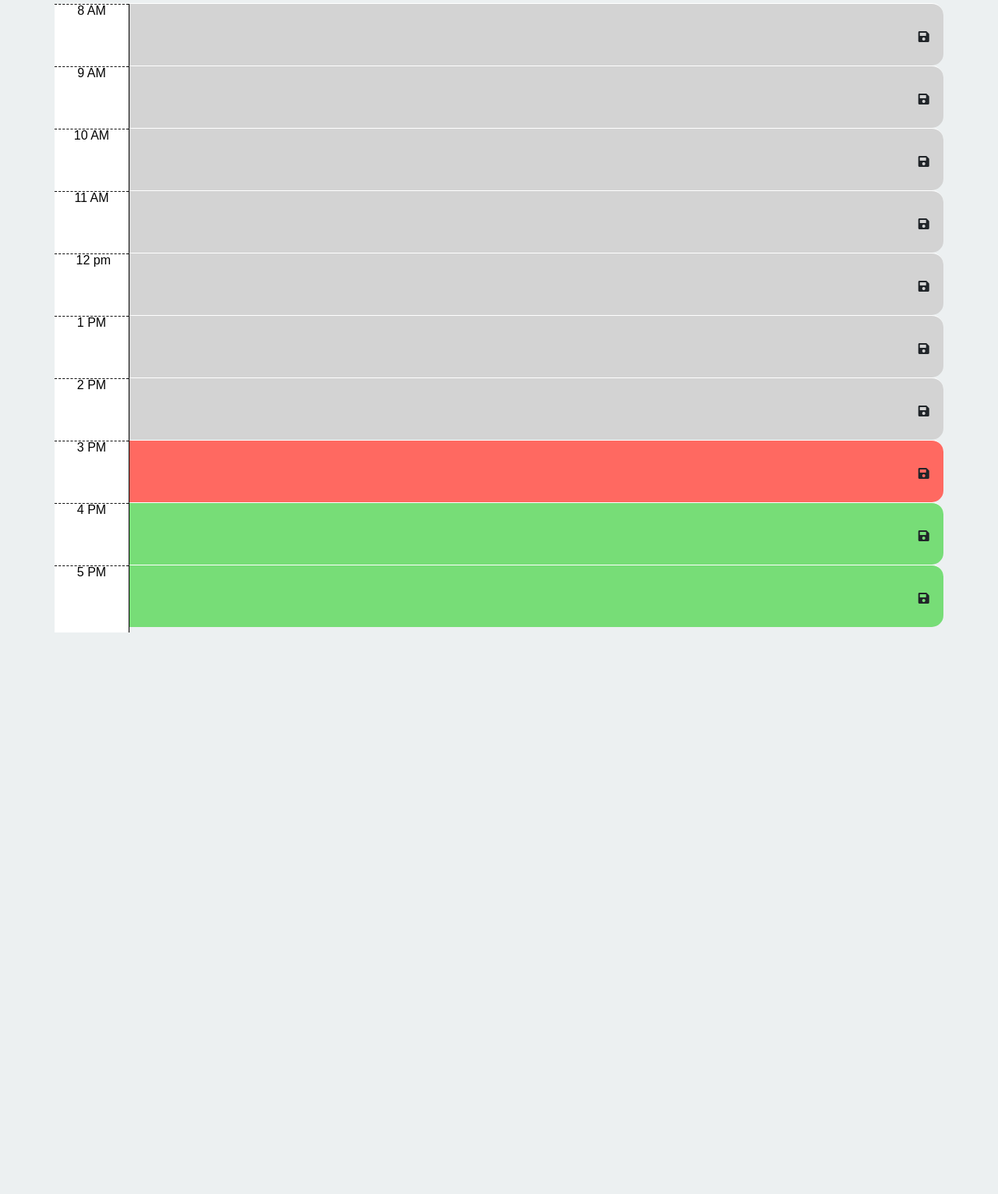
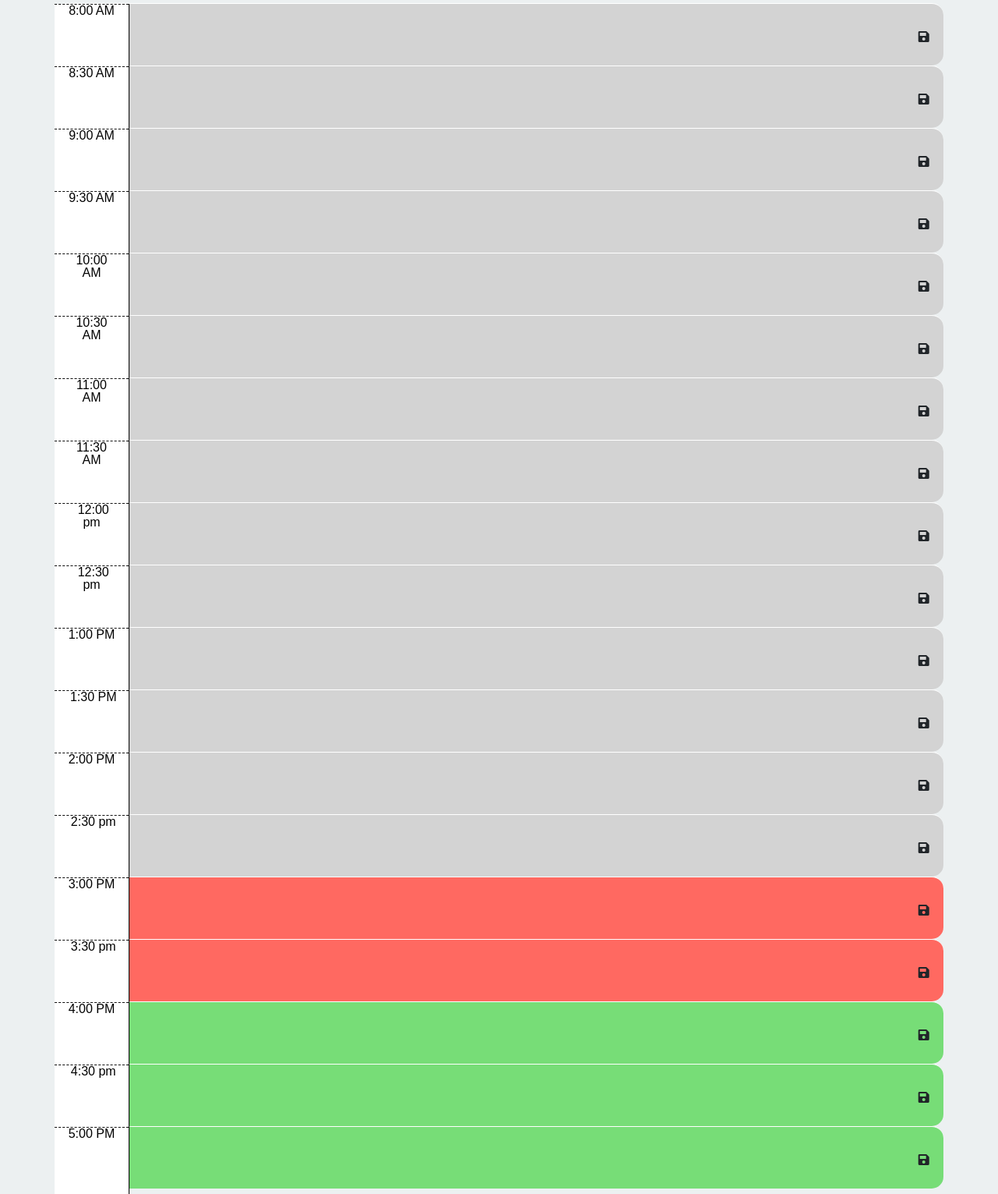
Before and after one commit to krrahe/Daily-Planner, a plain HTML site: page Develop/index.html in a window 1280 px wide. Shown: the part 400-1931 px from the top of the page at 78% size. Before the commit the page ends 1211 px from the top, so only its background shows below. Drawn offline with nearby package versions, Linux system fonts and the light colour scheme.

Commit message:
final touches

```diff
--- a/Develop/index.html
+++ b/Develop/index.html
@@ -25,12 +25,12 @@
     <script src="https://code.jquery.com/jquery-3.6.0.js"></script>
     <script src="https://code.jquery.com/ui/1.13.2/jquery-ui.js"></script>
     <link rel="stylesheet" href="style.css" />
-    <title>Work Day Scheduler</title>
+    <title>Daily Planner</title>
   </head>
 
   <body>
     <header class="jumbotron">
-      <h1 class="display-3">Work Day Scheduler</h1>
+      <h1 class="display-3">Daily Planner</h1>
       <p class="lead">A simple calendar app for scheduling your work day</p>
 
       <h4>
@@ -43,8 +43,16 @@
     <div class="container">
       <!-- Timeblocks start here -->
 <!-- doesnt save for 8 and only 8? -->
-      <div id="hour8 " class="time-block row">
-        <div class="col-md-1 hour ">8 AM</div>
+<!-- You ever think about how Dolly Parton is a liar? the work day isnt 9-5, Its 8-5 -->
+      <div id="hour8" class="time-block row">
+        <div class="col-md-1 hour ">8:00 AM</div>
+        <textarea class="col-md-10 task-info "> </textarea>
+        <button class="btn saveBtn col-md-1">
+          <i class="fas fa-save"></i>
+        </button>
+      </div>
+      <div id="hour8.5" class="time-block row">
+        <div class="col-md-1 hour ">8:30 AM</div>
         <textarea class="col-md-10 task-info "> </textarea>
         <button class="btn saveBtn col-md-1">
           <i class="fas fa-save"></i>
@@ -52,31 +60,59 @@
       </div>
 
       <div id="hour9" class="time-block row ">
-        <div class="col-md-1 hour">9 AM</div>
+        <div class="col-md-1 hour">9:00 AM</div>
         <textarea class="col-md-10 task-info"> </textarea>
+        <button class="btn saveBtn col-md-1">
+          <i class="fas fa-save"></i>
+        </button>
+      </div>
+      <div id="hour9.5" class="time-block row">
+        <div class="col-md-1 hour ">9:30 AM</div>
+        <textarea class="col-md-10 task-info "> </textarea>
         <button class="btn saveBtn col-md-1">
           <i class="fas fa-save"></i>
         </button>
       </div>
 
       <div id="hour10" class="time-block row ">
-        <div class="col-md-1 hour">10 AM</div>
+        <div class="col-md-1 hour">10:00 AM</div>
         <textarea class="col-md-10 task-info"> </textarea>
+        <button class="btn saveBtn col-md-1">
+          <i class="fas fa-save"></i>
+        </button>
+      </div>
+      <div id="hour10.5" class="time-block row">
+        <div class="col-md-1 hour ">10:30 AM</div>
+        <textarea class="col-md-10 task-info "> </textarea>
         <button class="btn saveBtn col-md-1">
           <i class="fas fa-save"></i>
         </button>
       </div>
 
       <div id="hour11" class="time-block row ">
-        <div class="col-md-1 hour">11 AM</div>
+        <div class="col-md-1 hour">11:00 AM</div>
         <textarea class="col-md-10 task-info"> </textarea>
+        <button class="btn saveBtn col-md-1">
+          <i class="fas fa-save"></i>
+        </button>
+      </div>
+      <div id="hour11.5" class="time-block row">
+        <div class="col-md-1 hour ">11:30 AM</div>
+        <textarea class="col-md-10 task-info "> </textarea>
         <button class="btn saveBtn col-md-1">
           <i class="fas fa-save"></i>
         </button>
       </div>
 
       <div id="hour12" class="time-block row ">
-        <div class="col-md-1 hour"> 12 pm</div>
+        <div class="col-md-1 hour"> 12:00 pm</div>
+        <textarea class="col-md-10 task-info"> </textarea>
+        <button class="btn saveBtn col-md-1">
+          <i class="fas fa-save"></i>
+        </button>
+      </div>
+      <div id="hour12.5" class="time-block row ">
+        <div class="col-md-1 hour"> 12:30 pm</div>
         <textarea class="col-md-10 task-info"> </textarea>
         <button class="btn saveBtn col-md-1">
           <i class="fas fa-save"></i>
@@ -84,15 +120,28 @@
       </div>
 
       <div id="hour13" class="time-block row">
-        <div class="col-md-1 hour">1 PM</div>
+        <div class="col-md-1 hour">1:00 PM</div>
         <textarea class="col-md-10 task-info"> </textarea>
         <button class="btn saveBtn col-md-1">
           <i class="fas fa-save"></i>
         </button>
       </div>
-
+      <div id="hour13.5" class="time-block row ">
+        <div class="col-md-1 hour"> 1:30 PM</div>
+        <textarea class="col-md-10 task-info"> </textarea>
+        <button class="btn saveBtn col-md-1">
+          <i class="fas fa-save"></i>
+        </button>
+      </div>
       <div id="hour14" class="time-block row">
-        <div class="col-md-1 hour">2 PM</div>
+        <div class="col-md-1 hour">2:00 PM</div>
+        <textarea class="col-md-10 task-info"> </textarea>
+        <button class="btn saveBtn col-md-1">
+          <i class="fas fa-save"></i>
+        </button>
+      </div>
+      <div id="hour14.5" class="time-block row ">
+        <div class="col-md-1 hour"> 2:30 pm</div>
         <textarea class="col-md-10 task-info"> </textarea>
         <button class="btn saveBtn col-md-1">
           <i class="fas fa-save"></i>
@@ -100,7 +149,14 @@
       </div>
 
       <div id="hour15" class="time-block row">
-        <div class="col-md-1 hour">3 PM</div>
+        <div class="col-md-1 hour">3:00 PM</div>
+        <textarea class="col-md-10 task-info"> </textarea>
+        <button class="btn saveBtn col-md-1">
+          <i class="fas fa-save"></i>
+        </button>
+      </div>
+      <div id="hour15.5" class="time-block row ">
+        <div class="col-md-1 hour"> 3:30 pm</div>
         <textarea class="col-md-10 task-info"> </textarea>
         <button class="btn saveBtn col-md-1">
           <i class="fas fa-save"></i>
@@ -108,7 +164,14 @@
       </div>
 
       <div id="hour16" class="time-block row">
-        <div class="col-md-1 hour">4 PM</div>
+        <div class="col-md-1 hour">4:00 PM</div>
+        <textarea class="col-md-10 task-info"> </textarea>
+        <button class="btn saveBtn col-md-1">
+          <i class="fas fa-save"></i>
+        </button>
+      </div>
+      <div id="hour16.5" class="time-block row ">
+        <div class="col-md-1 hour"> 4:30 pm</div>
         <textarea class="col-md-10 task-info"> </textarea>
         <button class="btn saveBtn col-md-1">
           <i class="fas fa-save"></i>
@@ -116,7 +179,7 @@
       </div>
 
       <div id="hour17" class="time-block row">
-        <div class="col-md-1 hour">5 PM</div>
+        <div class="col-md-1 hour">5:00 PM</div>
         <textarea class="col-md-10 task-info"> </textarea>
         <button class="btn saveBtn col-md-1">
           <i class="fas fa-save"></i>
--- a/Develop/script.js
+++ b/Develop/script.js
@@ -73,5 +73,5 @@ $(document).ready(function () {
 
 //Liked this as an idea but having trouble making it do the thing
 $(".clearBtn").on("click", function () {
-  localStorage.clear();
+  localStorage.clear(time, text);
 });
```
